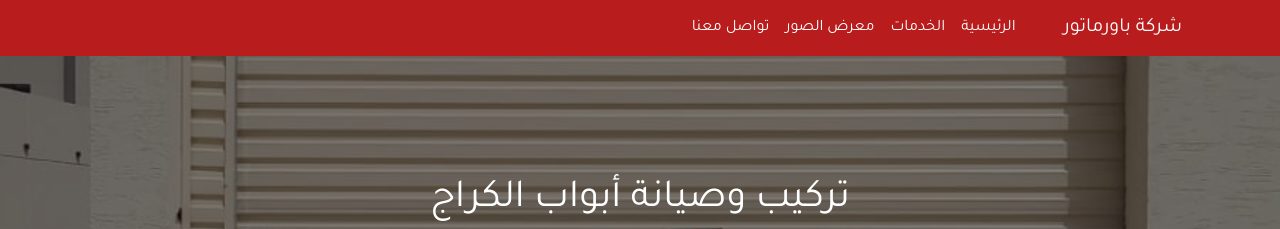
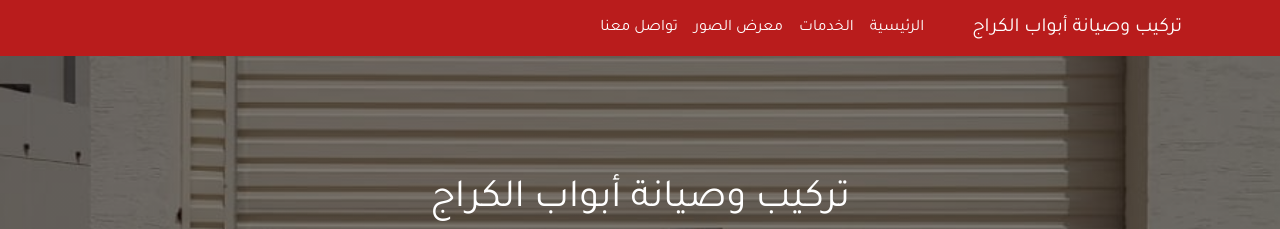
Before and after one commit to Asterix-web/garage-doors, a plain HTML site: page index.html in a window 1280 px wide. Shown: the top 229 px of the page. Drawn offline with nearby package versions, Linux system fonts and the light colour scheme.

Commit message:
Update index.html

```diff
--- a/index.html
+++ b/index.html
@@ -82,7 +82,7 @@
     <!-- Navbar -->
     <nav class="navbar navbar-expand-lg navbar-dark">
         <div class="container">
-            <a class="navbar-brand" href="#">شركة باورماتور</a>
+            <a class="navbar-brand" href="#">تركيب وصيانة أبواب الكراج</a>
             <button class="navbar-toggler" type="button" data-bs-toggle="collapse" data-bs-target="#navbarNav">
                 <span class="navbar-toggler-icon"></span>
             </button>
```
